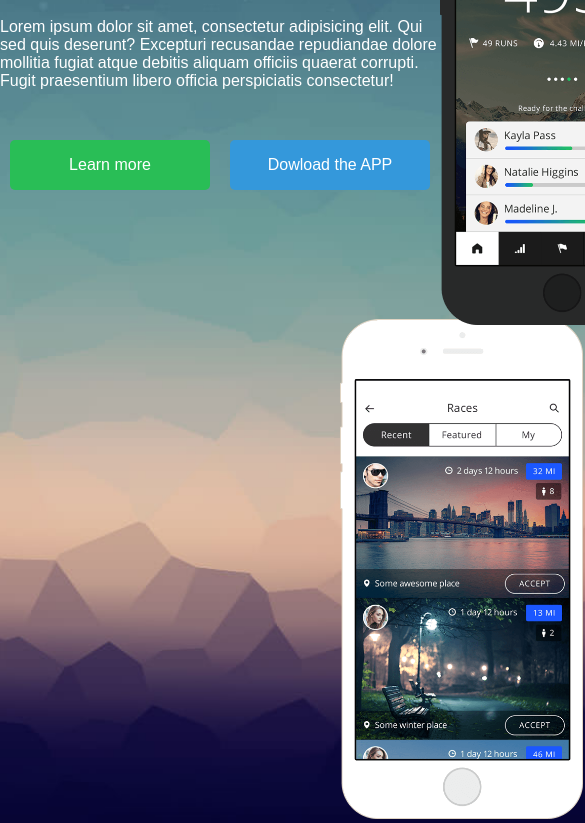
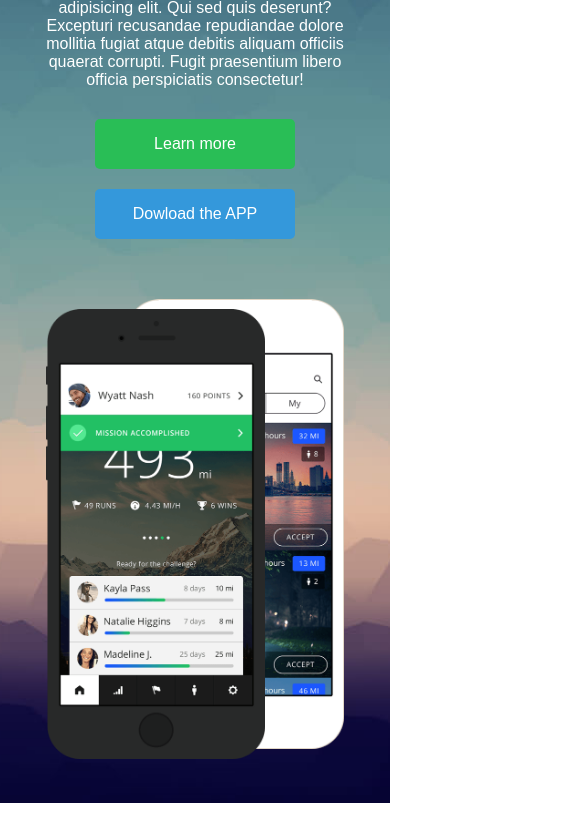
Before and after one commit to Miguel-Lima/responsive-website, a plain HTML site: page index.html in a window 390 px wide. Shown: the part 283-1106 px from the top of the page, 585 px wide, since content can reach past the window. Drawn offline with Linux system fonts and the light colour scheme; files whose address does not match are found by name.

Commit message:
Seventh commit, adding responsives structures Tablet| Phone, complete

```diff
--- a/style.css
+++ b/style.css
@@ -2,9 +2,11 @@ body {
     background-image: url(../responsiveCSS1/imagens/bg.jpg);
     background-size: cover;
     background-position: top center;
+    background-repeat: no-repeat;
     margin: 0;
     font-family: Arial, Helvetica, sans-serif;
     color: #fff;
+    min-height: 100vh;
 }
 
 .main {
@@ -20,6 +22,8 @@ header {
 }
 header .menu-icon {
     display: none;
+    position: absolute;
+    left: 20px;
 }
 header .ham {
     width: 40px;
@@ -100,3 +104,82 @@ nav a {
     margin-left: -100px;
     z-index: 1;
 }
+
+/* Responsive Tablet*/
+@media (max-width: 850px) {
+
+    header {
+        margin-left: 10px;
+        margin-right: 10px;
+    }
+
+    .container {
+        flex-direction: column;
+    }
+    .content-area {
+        text-align: center;
+    }
+    .content-area h1 {
+        margin-top: 0;
+    }
+    .content-area p {
+        margin: 0 40px;
+    }
+    .content-area .cta {
+        justify-content: center;
+        margin-top: 20px;
+    }
+
+    .phone-area {
+        margin-top: 50px;
+        text-align: center;
+    }
+    .phone-area .phone1 {
+        top: 0;
+        margin: 0 5px;
+        height: 550px;
+    }
+    .phone-area .phone2 {
+        margin-left: 0;
+        margin: 0 5px;
+        height: 550px;
+    }
+}
+
+/* Responsive Phone */
+@media (max-width: 650px) {
+
+    header .menu-icon {
+        display: block;
+    }
+    nav {
+        display: none;
+    }
+    header .logo {
+        width: 100%;
+        text-align: center;
+    }
+    header .logo img {
+        width: 200px;
+    }
+
+    .content-area h1 {
+        font-size: 32px;
+    }
+    .content-area .cta {
+        flex-direction: column;
+        align-items: center;
+    }
+    .phone-area {
+        margin-bottom: 50px;
+    }
+    .phone-area .phone1 {
+        top: 10px;
+        height: 450px
+
+    }
+    .phone-area .phone2 {
+        height: 450px;
+        margin-left: -150px;
+    }
+}
```
